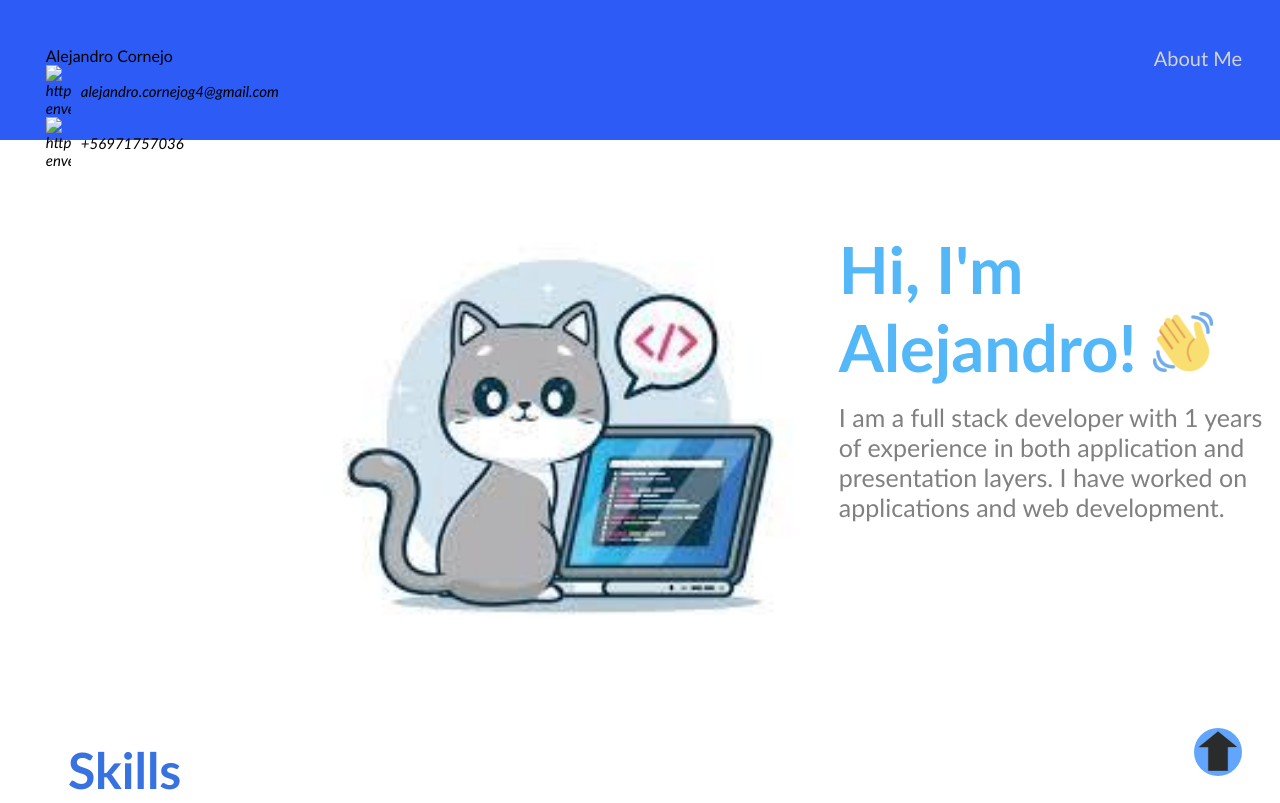
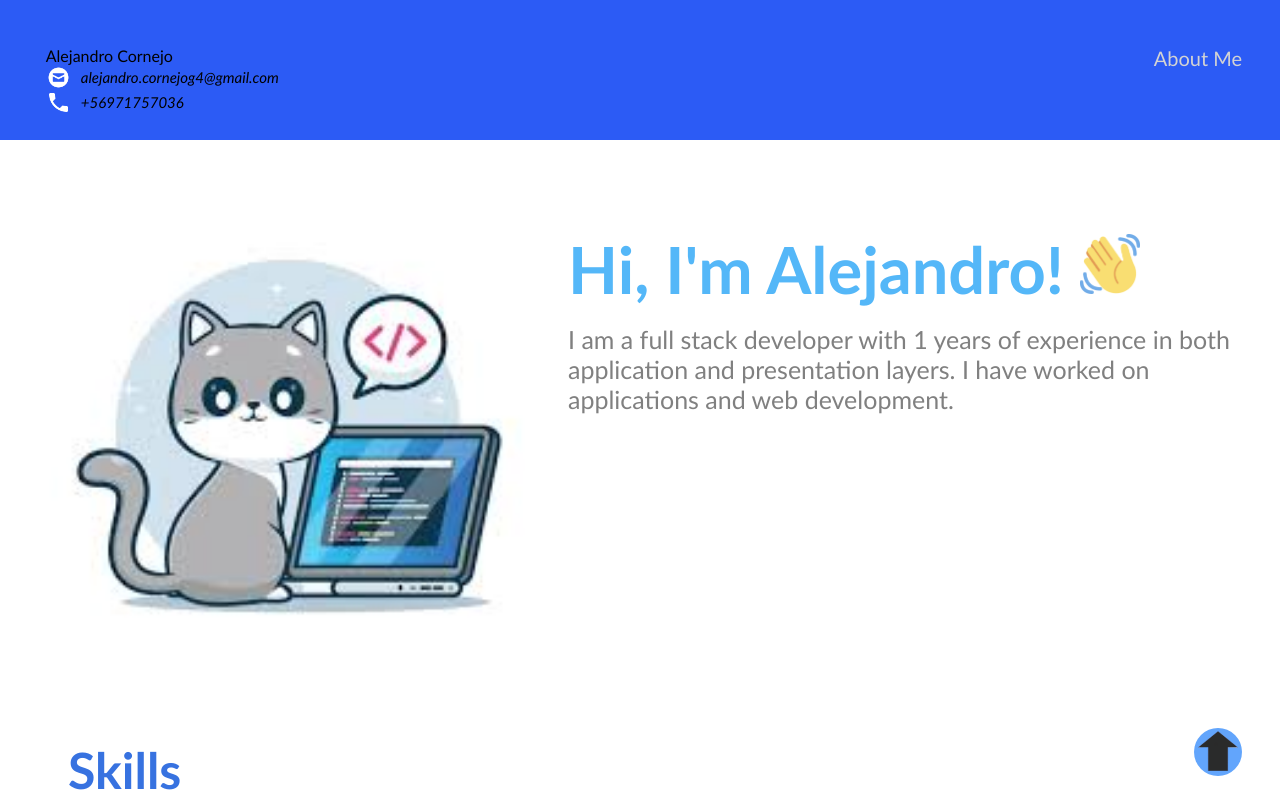
Before and after one commit to Alehcs/my-portfolio, a plain HTML site: page index.html in a window 1280 px wide. Shown: the top 803 px of the page. Drawn offline with Linux system fonts and the light colour scheme; files whose address does not match are found by name.

Commit message:
Update index.html

```diff
--- a/index.html
+++ b/index.html
@@ -12,12 +12,12 @@
         <div class="profile_name">
           Alejandro Cornejo
           <div class="contact_info">
-            <img src="envelope.png" alt="https://icons8.com/icon/124377/circled-envelope"/>
+            <img src="html_finalprojimages/envelope.png" alt="Logo"/>
           alejandro.cornejog4@gmail.com
         </div>
         <div style="clear:both;"></div>
         <div class="contact_info">
-          <img src="phone.png" alt="https://icons8.com/icon/124377/circled-envelope"/>
+          <img src="html_finalprojimages/phone.png" alt="https://icons8.com/icon/124377/circled-envelope"/>
           +56971757036
 
         </div>
@@ -33,7 +33,7 @@
     <!-- About Me -->
     <section id="about-me" class="container">
       <div>
-        <img src="avatar.png" class="profile_image"/>
+        <img src="html_finalprojimages/avatar.png" class="profile_image"/>
       </div>
 
       <div>
```
